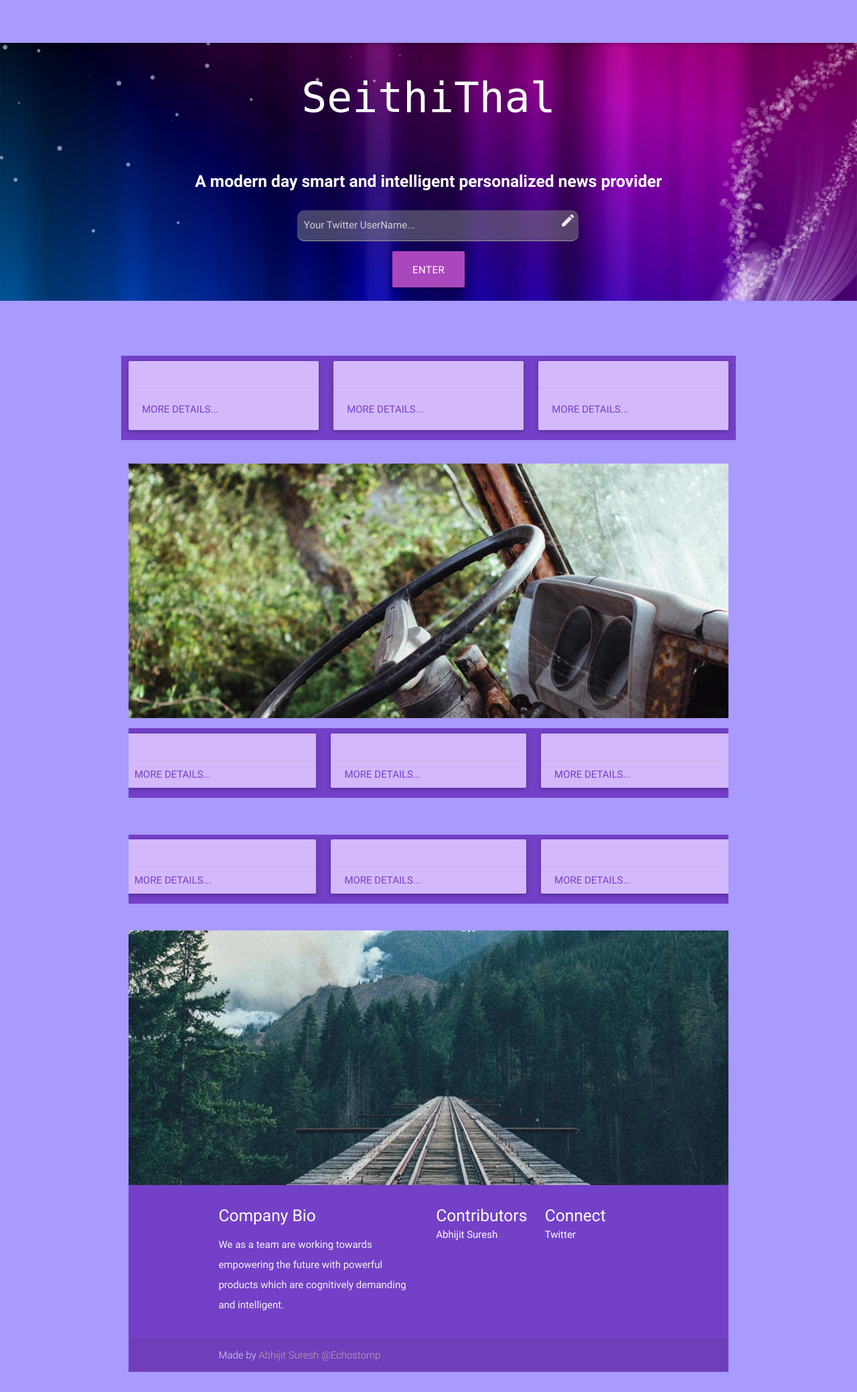
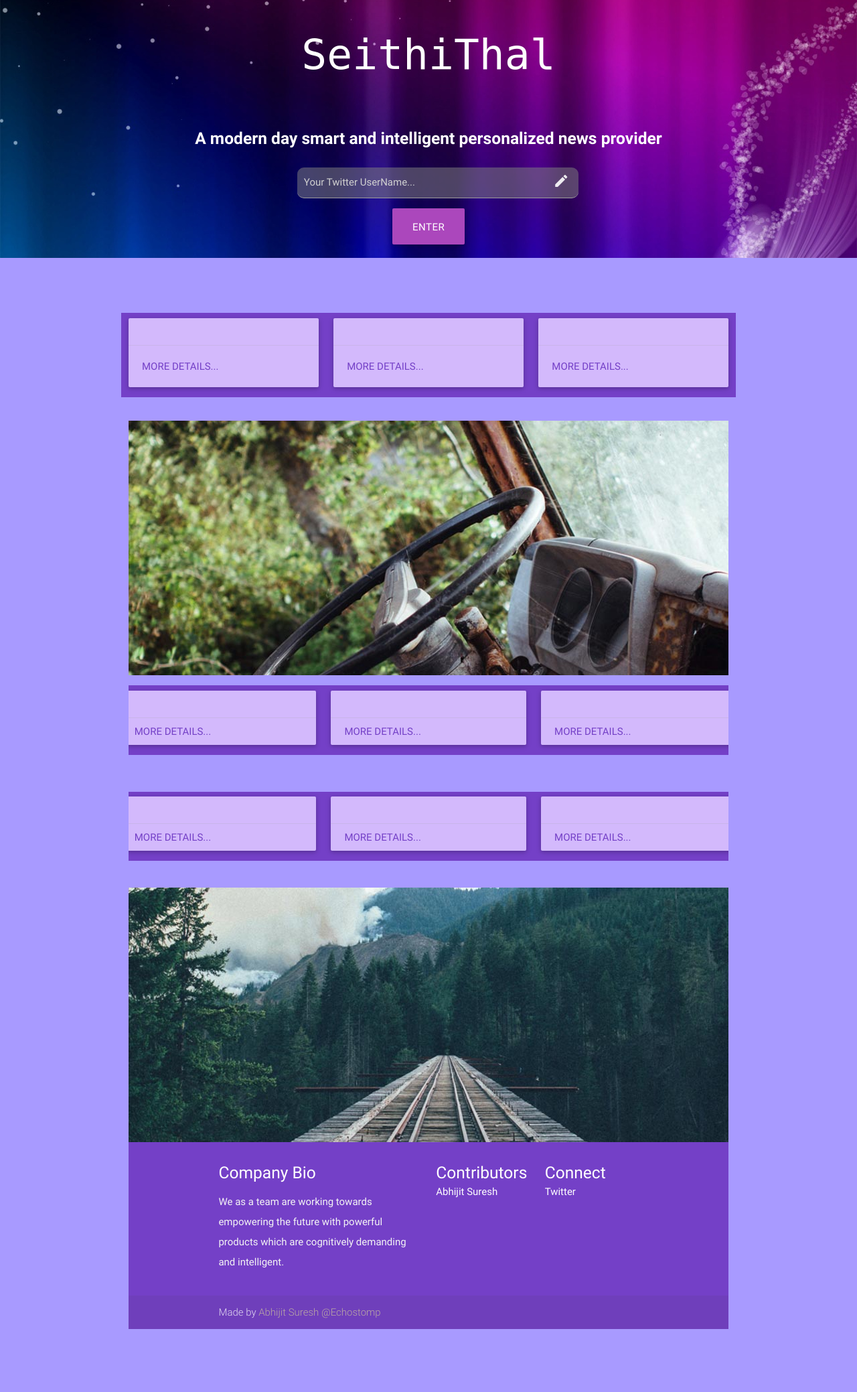
Before and after one commit to abhijit5893/seithithal, a PHP site: page / in a window 1280 px wide. Shown: the whole page at 67% size. After the commit the page ends 1984 px from the top, so only its background shows below. Run offline with PHP 8.4, Linux system fonts and the light colour scheme; some libraries are stand-ins or nearby versions.

Commit message:
UI Change 1

```diff
--- a/index.php
+++ b/index.php
@@ -184,18 +184,6 @@ $tweets_data = json_decode($response);
   <link href="css/style.css" type="text/css" rel="stylesheet" media="screen,projection"/>
 </head>
 <body onload="init()" style="background-color: #a89aff;">
-  <nav style="background-color: #a89aff;" role="navigation">
-    <div class="nav-wrapper container">
-      <ul class="right hide-on-med-and-down">
-        <li><a href="#"></a></li>
-      </ul>
-
-      <ul id="nav-mobile" class="side-nav">
-        <li><a href="#"></a></li>
-      </ul>
-      <a href="#" data-activates="nav-mobile" class="button-collapse"><i class="material-icons">menu</i></a>
-    </div>
-  </nav>
 
   <div id="index-banner" class="parallax-container">
     <div class="section no-pad-bot">
@@ -207,7 +195,7 @@ $tweets_data = json_decode($response);
           <h5 class="header col s12 light" style="color: white; font-weight: bold;" id="head1">A modern day smart and intelligent personalized news provider</h5>
         </div>
         <div class="row center" id="form">
-            <i class="material-icons prefix" style="position: relative; top : 0px; left: 420px;">mode_edit</i>
+            <i class="material-icons prefix" style="position: relative; top : 5px; left: 410px;">mode_edit</i>
             <input placeholder="Your Twitter UserName..." id="twitter_username" name="name" type="text" class="validate" style="width:400px; background-color: rgba(128, 128, 128, 0.52); border-radius:10px; padding-left: 10px; padding-right:10px; color: white;"><br/>
             <a href="#" id="download-button" class="btn-large waves-effect waves-light purple lighten-1" onclick="window.location.href='/index.php?name='+document.getElementById('twitter_username').value">Enter</a>
         </div>
```
